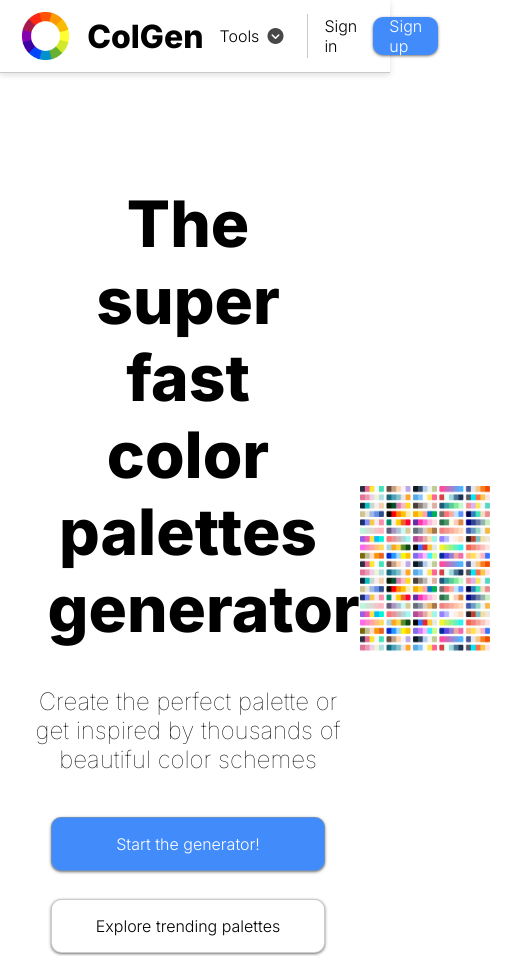
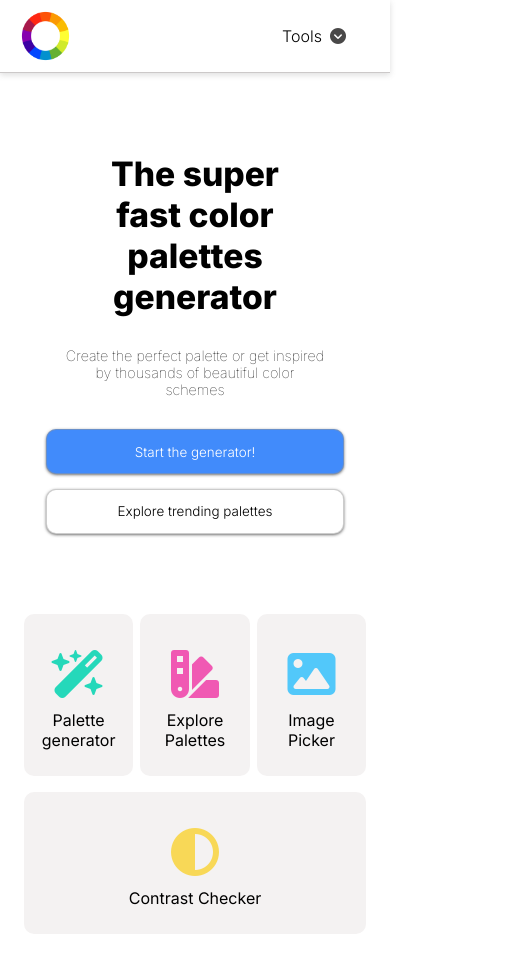
Before and after one commit to Flo-Gaupp/GIS_color_palettes_generator, a plain HTML site: page index.html in a window 390 px wide. Shown: the top 956 px of the page, 506 px wide, since content can reach past the window. Drawn offline with Linux system fonts and the light colour scheme.

Commit message:
Media Queres einfügen

```diff
--- a/content_palette_generator.css
+++ b/content_palette_generator.css
@@ -62,6 +62,7 @@
     color: initial;
     border-radius: 10px;
     box-shadow: none;
+    cursor: pointer;
 }
 
 a.toolbar_view_btn i, a.toolbar_export_btn i {
@@ -82,7 +83,9 @@
     background-color: rgb(230, 230, 230);
 }
 
-
+.palette_generator_toolbar a:active {
+    background-color: rgb(218, 217, 217);
+}
 
 
 
@@ -152,6 +155,7 @@
     width: 6vh;
     height: 6vh;
     border-radius: 10px;
+    cursor: pointer;
 }
 
 /*color TEXT*/
@@ -213,3 +217,77 @@
 .palette_generator_color:nth-child(5) {
     background-color: #ffd972;
 }
+
+
+
+
+
+
+
+
+
+
+
+
+
+
+
+
+/*
+*
+*MEDIA SCREEN
+*
+*/
+
+
+@media screen and (max-width: 610px) {
+
+    header .top_nav {
+    height: 10vh;
+    }
+
+    .palette_generator_toolbar {
+        height: 8vh;
+    }
+
+    .palette_generator_toolbar p {
+    display: none;
+    }
+
+    .palette_generator_colorbar {
+        flex-flow: column;
+        height: 82vh;
+    }
+
+    .palette_generator_color {
+        margin: 0;
+        padding-bottom: 0;
+        justify-content: center;
+        align-items: flex-start;
+    }
+
+    .palette_generator_color ul {
+        display: none;
+    }
+
+    .palette_generator_color p:last-of-type {
+        display: none;
+    }
+
+    .palette_generator_color p {
+        margin:  0 0 0 10%;
+        padding: 0;
+    }
+
+}
+
+@media screen and (max-width: 500px) {
+
+    .palette_generator_toolbar {
+        display: none;
+    }
+
+    .palette_generator_colorbar {
+        height: 90vh;
+    }
+}
--- a/index.html
+++ b/index.html
@@ -72,10 +72,10 @@
                         <div class="divider"></div>
                     </li>
                     <li>
-                        <a class="link" href="Sign in">Sign in</a>
+                        <a class="sign_in">Sign in</a>
                     </li>
                     <li>
-                        <a class="btn sign_up_btn" href="Sign up">Sign up</a>
+                        <a class="btn sign_up_btn">Sign up</a>
                     </li>
                 </ul>
         </nav>
--- a/styles/content_index.css
+++ b/styles/content_index.css
@@ -4,6 +4,8 @@
 *
 */
 
+
+@media screen {
 
 /*main content*/
 
@@ -200,8 +202,137 @@
 */
 
 .used_by_companies {
-    margin: 8em;
+    margin: 5em 8em;
     text-align: center;
     font-weight: 300;
     font-size: 1.5em;
 }
+
+}
+
+
+
+
+
+
+
+
+
+
+
+
+
+
+
+
+
+
+
+
+
+
+
+/*
+*
+*index.html  MEDIA SCREEN
+*
+*/
+
+
+@media screen and (max-width: 1180px) {
+
+    .index_main_content {
+        display: flex;
+        justify-content: space-around;
+        margin: 5rem 2rem;
+        padding: 0;
+        font-size: 0.7rem;
+    }
+
+    img.color_palettes {
+        width: 30%;
+        margin: 0;
+        padding: 1rem;
+        object-fit: cover;
+        border-radius: 80px;
+    }
+}
+
+
+@media screen and (max-width: 750px) {
+
+    .index_main_content {
+        display: flex;
+        justify-content: space-around;
+        margin: 3rem 2rem;
+        padding: 0;
+        font-size: 0.7rem;
+    }
+
+    img.color_palettes {
+        display: none;
+    }
+
+    .index_main_content_button .btn {
+        min-width: 25em;
+        margin-top: 5%;
+        font-size: larger;
+    }
+
+
+    /*page menu*/
+
+
+    .index_main_page_menu_box p {
+        display: none;
+    }
+
+    .index_main_page_menu a {
+        padding: 0.5rem;
+    }
+
+    .index_main_page_menu_box i {
+        margin-top: 0.25em;
+    }
+
+    .index_main_page_menu_hidden {
+        display: none;
+    }
+
+    /*used by companies*/
+
+
+    .used_by_companies {
+        font-size: 1.25rem;
+        margin: 4rem;
+        font-weight: 200;
+    }
+}
+
+
+
+@media screen and (max-width: 580px) {
+
+    .index_main_content_button .btn {
+        min-width: 20em;
+        margin-top: 5%;
+        font-size: larger;
+    }
+
+
+    .index_main_content_text {
+        font-size: 0.6rem;
+    }
+
+    .index_main_content_text h1 {
+        font-size: 3.5em;
+        padding: 0 5%;
+    }
+
+    .index_main_page_menu_box strong {
+        font-weight: 400;
+        font-size: 1em;
+        margin-top: 0.75em;
+    }
+
+}
--- a/styles/nav_footer.css
+++ b/styles/nav_footer.css
@@ -1,3 +1,4 @@
+
 
 /*header sticky*/
 
@@ -286,3 +287,54 @@
 .hidden_list_top_nav li:nth-child(4):hover h4 {
     color: #ffd014;
 }
+
+
+
+
+
+
+
+
+
+
+/*
+*
+*MEDIA SCREEN
+*
+*/
+
+@media screen and (max-width: 580px) {
+
+.homelink_logo span {
+    display: none;
+}
+
+.main_list_top_nav a.sign_up_btn, .main_list_top_nav a.sign_in {
+    display: none;
+}
+
+.divider {
+    display: none;
+}
+
+.hidden_menu {
+    right: -10%;
+}
+
+.hidden_list_top_nav p {
+    display: none;
+}
+
+ul.hidden_list_top_nav {
+    justify-content: center;
+}
+
+.hidden_list_top_nav li {
+    margin-bottom: 1em;
+}
+
+
+footer {
+    display: none;
+}
+}
```
Also changed, not shown: explore_palettes.html (+1 -1 lines), palette_generator.html (+1 -1 lines).
